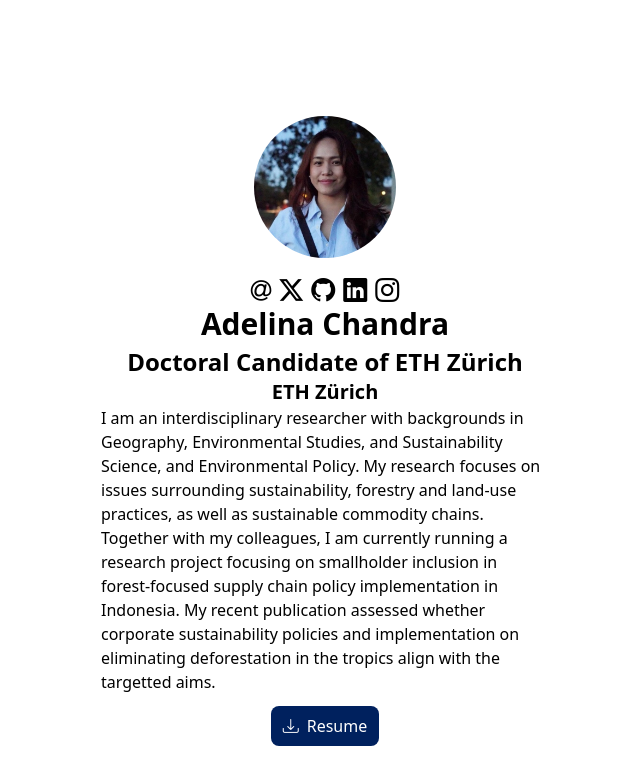
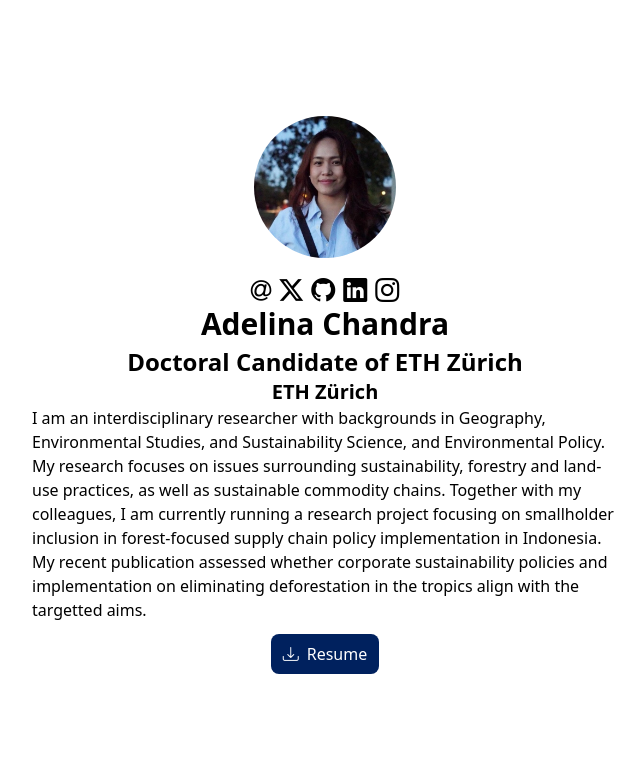
Before and after one commit to adelinachandra/adelinachandra.github.io, a React (Vite) app: page / in a window 1280 px wide. Shown: the top 784 px of the page, without its empty margins (315-957 px from the left). Built offline with nearby package versions, Linux system fonts and the light colour scheme.

Commit message:
Update CSS

```diff
--- a/src/index.css
+++ b/src/index.css
@@ -3,6 +3,11 @@
 @tailwind utilities;
 
 @import '~@fortawesome/fontawesome-free/css/all.min.css';
+
+html {
+  display: flex;
+  justify-content: center;
+}
 
 @layer base {
   @font-face {
@@ -20,7 +25,8 @@
 body {
   display: flex;
   place-items: top;
-  margin: 0 30%;
+  /* margin: 0 30%; */
+  width: 650px;
   /* min-width: 320px;
   min-height: 100vh; */
 }
```
